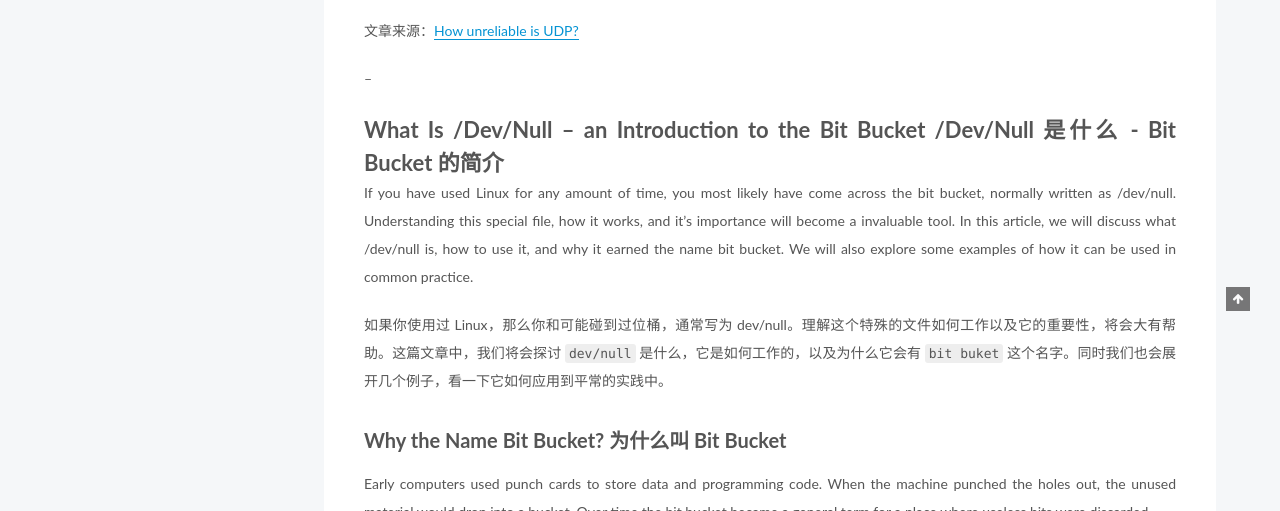
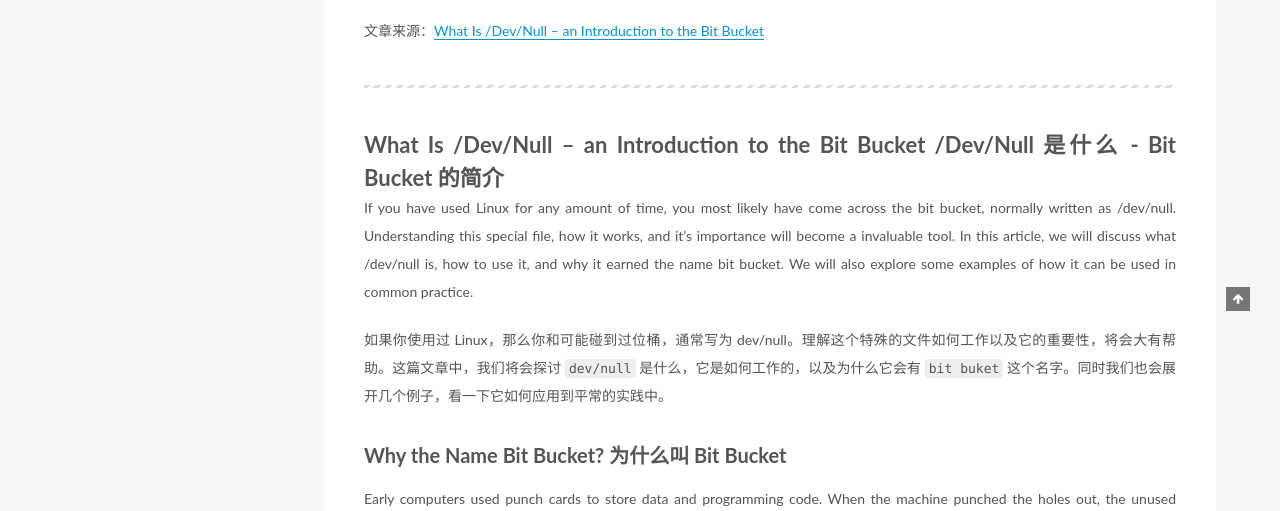
Before and after one commit to jiaoqiyuan/jiaoqiyuan.github.io, a plain HTML site: page 2021/03/20/dev-null/index.html in a window 1280 px wide. Shown: the part 589-1100 px from the top of the page. Drawn offline with Linux system fonts and the light colour scheme; some packages are replaced by stand-ins of ours; a script that the page names is missing.

Commit message:
Site updated: 2021-03-21 12:00:43

```diff
--- a/2021/03/20/dev-null/index.html
+++ b/2021/03/20/dev-null/index.html
@@ -79,19 +79,19 @@
 
 
 
-<meta name="description" content="信息来源：阮一峰每周分享 文章来源：How unreliable is UDP? – What Is /Dev/Null – an Introduction to the Bit Bucket /Dev/Null 是什么 - Bit Bucket 的简介If you have used Linux for any amount of time, you most likely have come">
+<meta name="description" content="信息来源：阮一峰每周分享 文章来源：What Is /Dev/Null – an Introduction to the Bit Bucket  What Is /Dev/Null – an Introduction to the Bit Bucket /Dev/Null 是什么 - Bit Bucket 的简介If you have used Linux for any amount of ti">
 <meta name="keywords" content="linux">
 <meta property="og:type" content="article">
 <meta property="og:title" content="dev-null">
 <meta property="og:url" content="http://yoursite.com/2021/03/20/dev-null/index.html">
 <meta property="og:site_name" content="My Love">
-<meta property="og:description" content="信息来源：阮一峰每周分享 文章来源：How unreliable is UDP? – What Is /Dev/Null – an Introduction to the Bit Bucket /Dev/Null 是什么 - Bit Bucket 的简介If you have used Linux for any amount of time, you most likely have come">
+<meta property="og:description" content="信息来源：阮一峰每周分享 文章来源：What Is /Dev/Null – an Introduction to the Bit Bucket  What Is /Dev/Null – an Introduction to the Bit Bucket /Dev/Null 是什么 - Bit Bucket 的简介If you have used Linux for any amount of ti">
 <meta property="og:locale" content="zh-CN">
 <meta property="og:image" content="https://gitee.com/jiaoqiyuan/pics/raw/master/blog/dev-null/dev-null-title.png">
-<meta property="og:updated_time" content="2021-03-21T03:58:01.053Z">
+<meta property="og:updated_time" content="2021-03-21T04:00:07.826Z">
 <meta name="twitter:card" content="summary">
 <meta name="twitter:title" content="dev-null">
-<meta name="twitter:description" content="信息来源：阮一峰每周分享 文章来源：How unreliable is UDP? – What Is /Dev/Null – an Introduction to the Bit Bucket /Dev/Null 是什么 - Bit Bucket 的简介If you have used Linux for any amount of time, you most likely have come">
+<meta name="twitter:description" content="信息来源：阮一峰每周分享 文章来源：What Is /Dev/Null – an Introduction to the Bit Bucket  What Is /Dev/Null – an Introduction to the Bit Bucket /Dev/Null 是什么 - Bit Bucket 的简介If you have used Linux for any amount of ti">
 <meta name="twitter:image" content="https://gitee.com/jiaoqiyuan/pics/raw/master/blog/dev-null/dev-null-title.png">
 
 
@@ -415,8 +415,8 @@
 
 
         <p>信息来源：<a href="http://www.ruanyifeng.com/blog/2021/03/weekly-issue-149.html" target="_blank" rel="noopener">阮一峰每周分享</a></p>
-<p>文章来源：<a href="https://www.putorius.net/introduction-to-dev-null.html" target="_blank" rel="noopener">How unreliable is UDP?</a></p>
-<p>–</p>
+<p>文章来源：<a href="https://www.putorius.net/introduction-to-dev-null.html" target="_blank" rel="noopener">What Is /Dev/Null – an Introduction to the Bit Bucket</a></p>
+<hr>
 <h1 id="What-Is-Dev-Null-–-an-Introduction-to-the-Bit-Bucket-Dev-Null-是什么-Bit-Bucket-的简介"><a href="#What-Is-Dev-Null-–-an-Introduction-to-the-Bit-Bucket-Dev-Null-是什么-Bit-Bucket-的简介" class="headerlink" title="What Is /Dev/Null – an Introduction to the Bit Bucket /Dev/Null 是什么 - Bit Bucket 的简介"></a>What Is /Dev/Null – an Introduction to the Bit Bucket /Dev/Null 是什么 - Bit Bucket 的简介</h1><p>If you have used Linux for any amount of time, you most likely have come across the bit bucket, normally written as /dev/null. Understanding this special file, how it works, and it’s importance will become a invaluable tool. In this article, we will discuss what /dev/null is, how to use it, and why it earned the name bit bucket. We will also explore some examples of how it can be used in common practice.</p>
 <p>如果你使用过 Linux，那么你和可能碰到过位桶，通常写为 dev/null。理解这个特殊的文件如何工作以及它的重要性，将会大有帮助。这篇文章中，我们将会探讨 <code>dev/null</code> 是什么，它是如何工作的，以及为什么它会有 <code>bit buket</code> 这个名字。同时我们也会展开几个例子，看一下它如何应用到平常的实践中。</p>
 <a id="more"></a>
```
Also changed, not shown: index.html (+2 -2 lines).
